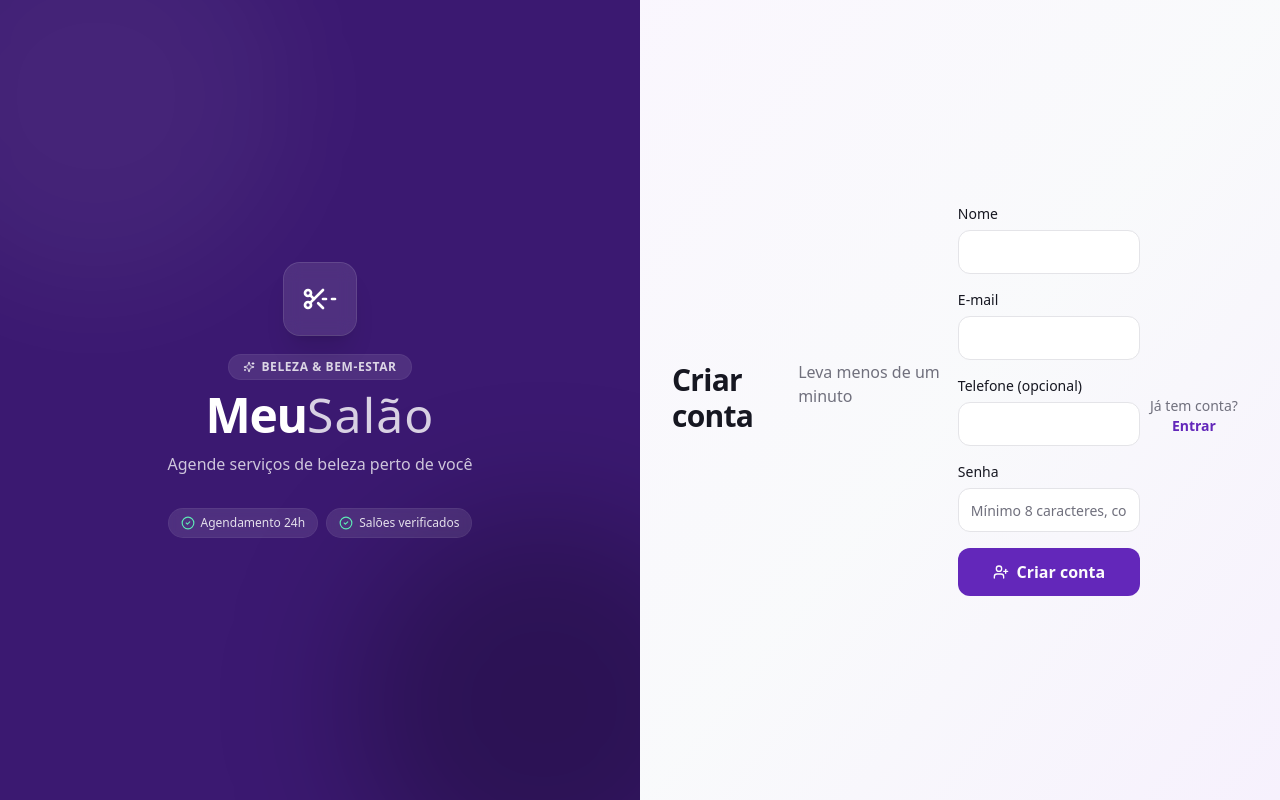
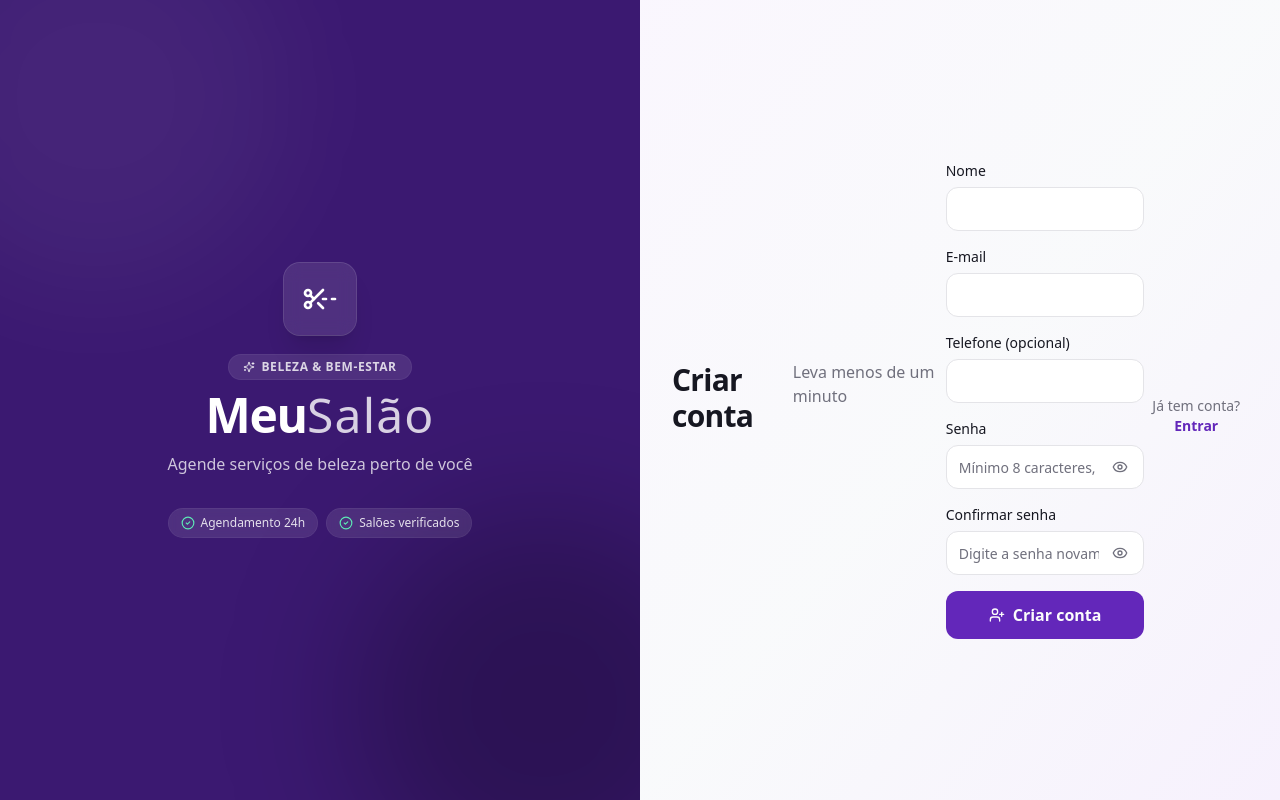
Before and after one commit to sauloribeiroo/meusalao-fs, a Next.js app: page /cadastro in a window 1280 px wide. Built offline with nearby package versions, Linux system fonts and the light colour scheme.

Commit message:
feat: mostrar/ocultar senha e confirmacao de senha no cadastro

```diff
--- a/src/acoes/sessao.ts
+++ b/src/acoes/sessao.ts
@@ -58,6 +58,12 @@ export async function cadastrarAction(_estado: EstadoFormulario, formData: FormD
   const dados = Object.fromEntries(formData);
   const valores = valoresDe(formData, ["nome", "email", "telefone"]);
 
+  // Conferida antes de chamar o serviço: a confirmação é só da tela, o
+  // serviço de usuários continua recebendo uma senha única.
+  if (formData.get("senha") !== formData.get("confirmacaoSenha")) {
+    return { valores, erros: { confirmacaoSenha: ["As senhas não coincidem"] } };
+  }
+
   try {
     await cadastrarUsuario(dados);
     // Conta criada: já entra com as mesmas credenciais.
--- a/src/app/(auth)/cadastro/formulario-cadastro.tsx
+++ b/src/app/(auth)/cadastro/formulario-cadastro.tsx
@@ -5,6 +5,7 @@ import { useFormStatus } from "react-dom";
 import { UserPlus } from "lucide-react";
 import { cadastrarAction, type EstadoFormulario } from "@/acoes/sessao";
 import { Campo } from "@/components/campo";
+import { CampoSenha } from "@/components/campo-senha";
 import { AlertaErro } from "@/components/ui/alerta";
 import { Button } from "@/components/ui/button";
 
@@ -38,14 +39,21 @@ export function FormularioCadastro() {
         defaultValue={valores.telefone}
         erro={erros.telefone?.[0]}
       />
-      <Campo
+      <CampoSenha
         label="Senha"
         name="senha"
-        type="password"
         autoComplete="new-password"
         required
         placeholder="Mínimo 8 caracteres, com letras e números"
         erro={erros.senha?.[0]}
+      />
+      <CampoSenha
+        label="Confirmar senha"
+        name="confirmacaoSenha"
+        autoComplete="new-password"
+        required
+        placeholder="Digite a senha novamente"
+        erro={erros.confirmacaoSenha?.[0]}
       />
 
       {estado.mensagem && <AlertaErro>{estado.mensagem}</AlertaErro>}
--- /dev/null
+++ b/src/components/campo-senha.tsx
@@ -0,0 +1,49 @@
+"use client";
+
+import { useState } from "react";
+import { Eye, EyeOff } from "lucide-react";
+import { Input } from "@/components/ui/input";
+import { Label } from "@/components/ui/label";
+
+type CampoSenhaProps = Omit<React.ComponentProps<"input">, "type"> & {
+  label: string;
+  /** Primeira mensagem de erro do campo, vinda da validação no servidor. */
+  erro?: string;
+};
+
+/** Igual ao `Campo`, mas com um botão para mostrar ou ocultar a senha digitada. */
+export function CampoSenha({ label, erro, id, name, ...props }: CampoSenhaProps) {
+  const [visivel, setVisivel] = useState(false);
+  const campoId = id ?? name;
+  const erroId = `${campoId}-erro`;
+
+  return (
+    <div className="space-y-1.5">
+      <Label htmlFor={campoId}>{label}</Label>
+      <div className="relative">
+        <Input
+          id={campoId}
+          name={name}
+          type={visivel ? "text" : "password"}
+          aria-invalid={Boolean(erro)}
+          aria-describedby={erro ? erroId : undefined}
+          className="pr-11"
+          {...props}
+        />
+        <button
+          type="button"
+          onClick={() => setVisivel((v) => !v)}
+          aria-label={visivel ? "Ocultar senha" : "Ver senha"}
+          className="absolute right-3 top-1/2 -translate-y-1/2 rounded-md p-1 text-muted-foreground transition-colors hover:text-foreground focus-visible:outline-none focus-visible:ring-2 focus-visible:ring-ring"
+        >
+          {visivel ? <EyeOff className="size-4" aria-hidden /> : <Eye className="size-4" aria-hidden />}
+        </button>
+      </div>
+      {erro && (
+        <p id={erroId} className="text-xs text-destructive">
+          {erro}
+        </p>
+      )}
+    </div>
+  );
+}
```
